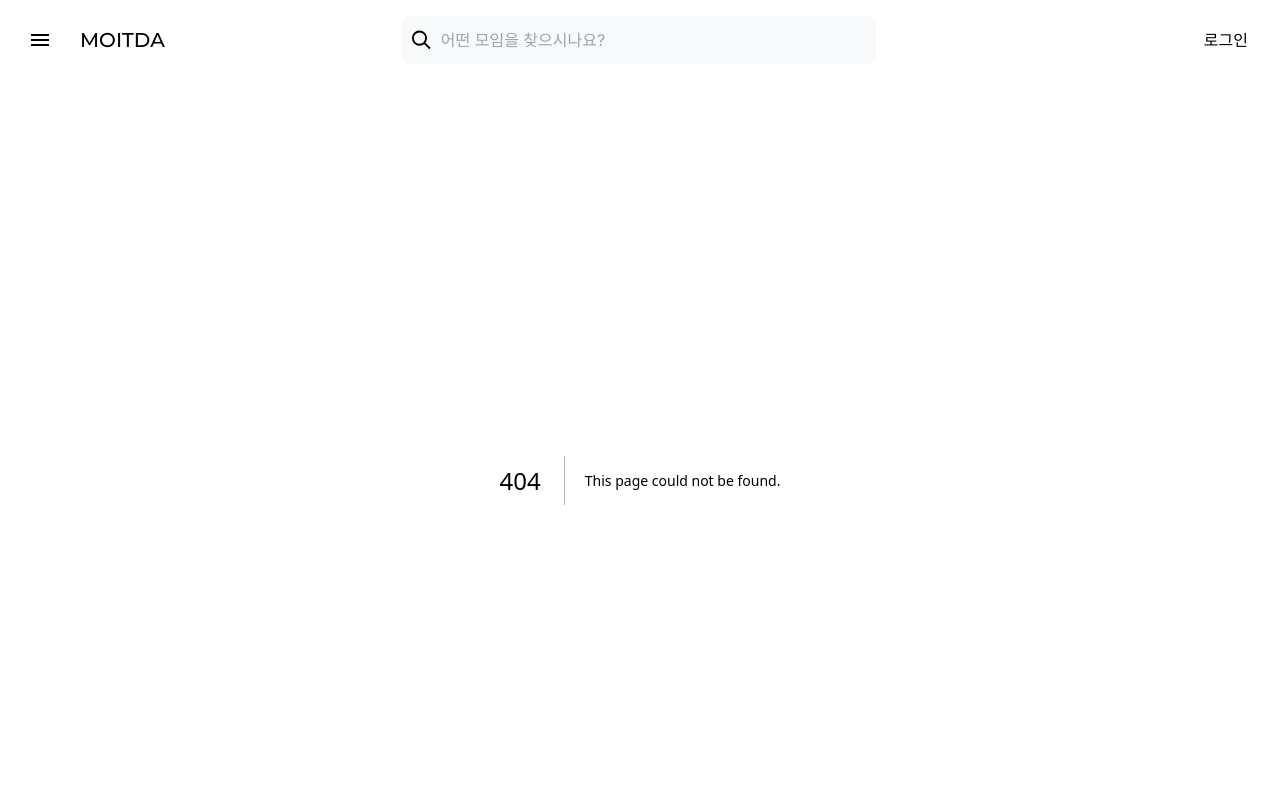
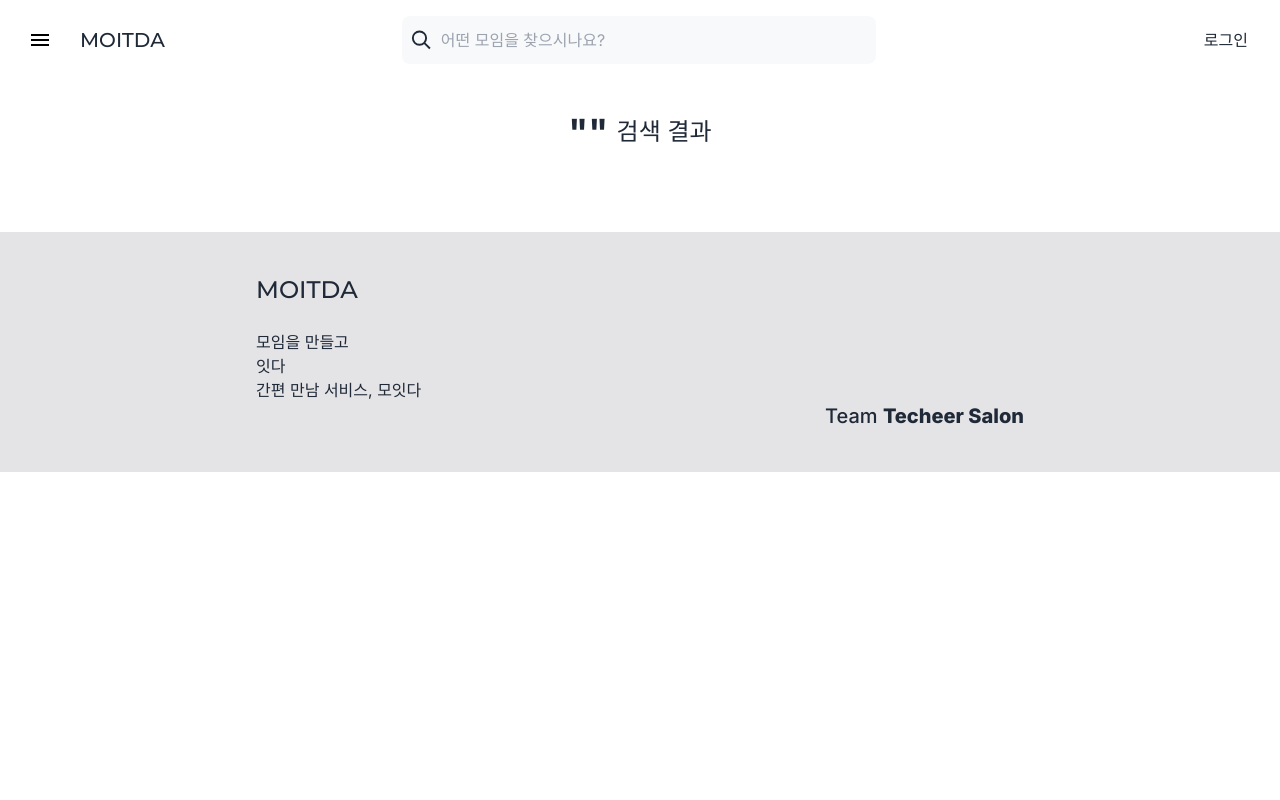
Before and after one commit to 2024-Team-Techeer-Salon/Moitda-Frontend, a Next.js app: page /search in a window 1280 px wide. Before the commit this address had no page. Shown: the top 800 px of the page. Built offline with nearby package versions, Linux system fonts and the light colour scheme.

Commit message:
feat : 검색 라우팅 경로 수정

```diff
--- a/src/app/components/Header.tsx
+++ b/src/app/components/Header.tsx
@@ -130,7 +130,7 @@ function Header() {
               {category.category_name.map((item: string, index: number) => (
                 <Link
                   key={index}
-                  href={`/category/${index}`}
+                  href={`search?searchType=category&searchKeyword=${index}`}
                   className="text-md p-2"
                   onClick={() => setOpenMenu(false)}
                 >
--- /dev/null
+++ b/src/app/search/page.tsx
@@ -0,0 +1,59 @@
+/* eslint-disable no-unsafe-optional-chaining */
+/* eslint-disable react-hooks/rules-of-hooks */
+
+'use client';
+
+import { useSearchParams } from 'next/navigation';
+import { useEffect, useState } from 'react';
+import category from '@/util/category.json';
+import Image from 'next/image';
+
+function page() {
+  const searchParams = useSearchParams();
+  const [searchType, setSearchType] = useState<string>('keyword'); // category or keyword
+  const [searchKeyword, setSearchKeyword] = useState<string>(''); // keyword or category id
+
+  useEffect(() => {
+    const type = searchParams?.get('searchType');
+    const keyword = searchParams?.get('searchKeyword');
+    if (type && keyword) {
+      setSearchType(type);
+      setSearchKeyword(keyword);
+    }
+  }, [searchParams]);
+
+  return (
+    <div className="flex h-full w-full flex-col items-center justify-center">
+      <div className="flex h-full w-[67.5rem] flex-col items-center justify-start pt-8">
+        {searchType === 'category' ? (
+          <div className="flex w-full flex-row items-center justify-start text-2xl">
+            <figure className="relative m-6 flex h-32 w-32">
+              <Image
+                src={category.category_image[Number(searchKeyword)]}
+                alt="category icon"
+                className="rounded-full border border-gray-300"
+                layout="fill"
+                objectFit="cover"
+              />
+            </figure>
+            <span className="text-4xl font-bold">
+              #{category.category_name[Number(searchKeyword)]}
+            </span>
+          </div>
+        ) : (
+          <div className="flex w-full flex-row items-center justify-center text-2xl">
+            <span className="text-4xl font-bold">
+              &quot;{searchKeyword}&quot;&nbsp;
+            </span>
+            검색 결과
+          </div>
+        )}
+        <div className="flex h-full w-full flex-col items-center justify-center">
+          {/* <Body /> */}
+        </div>
+      </div>
+    </div>
+  );
+}
+
+export default page;
```
